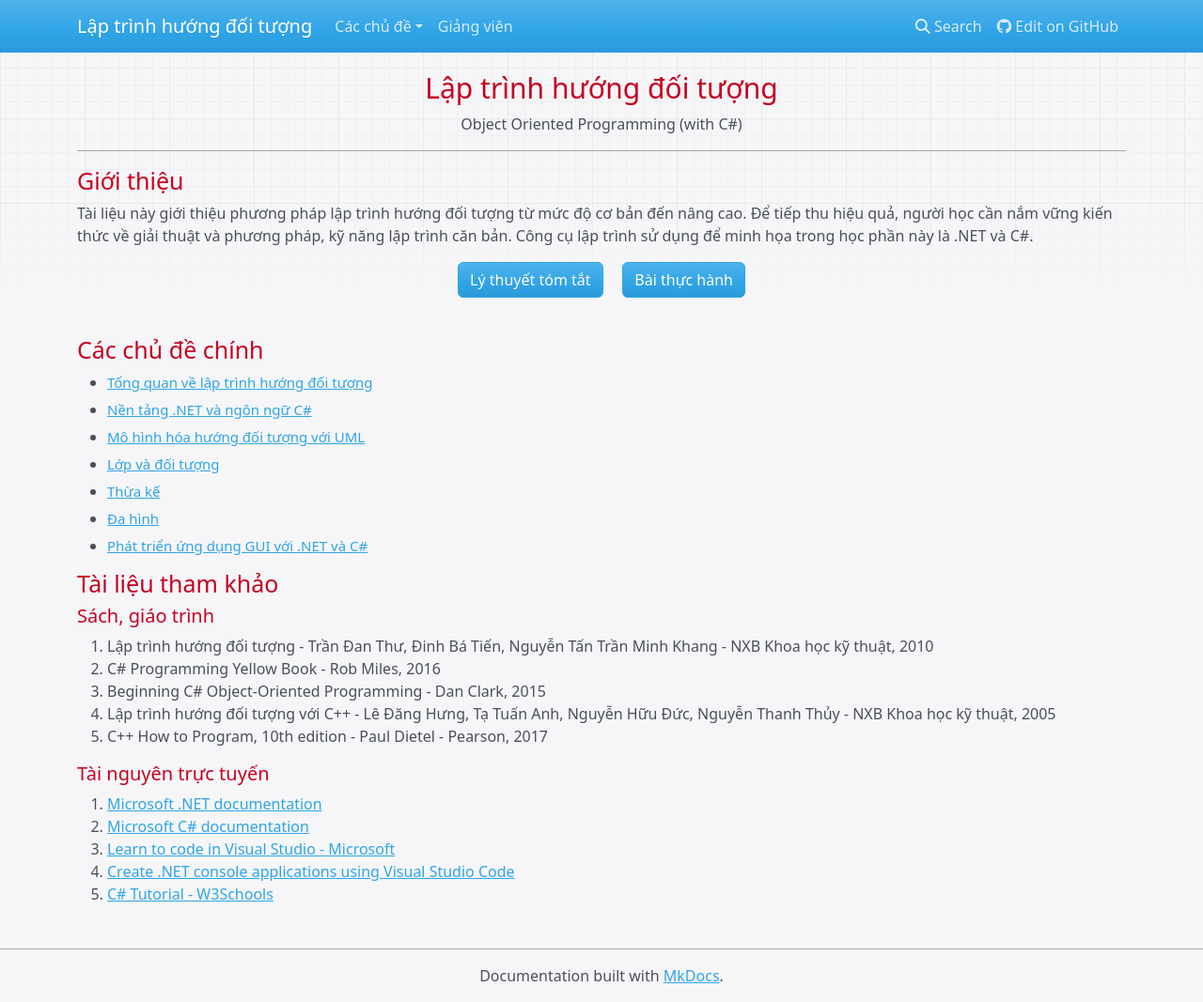
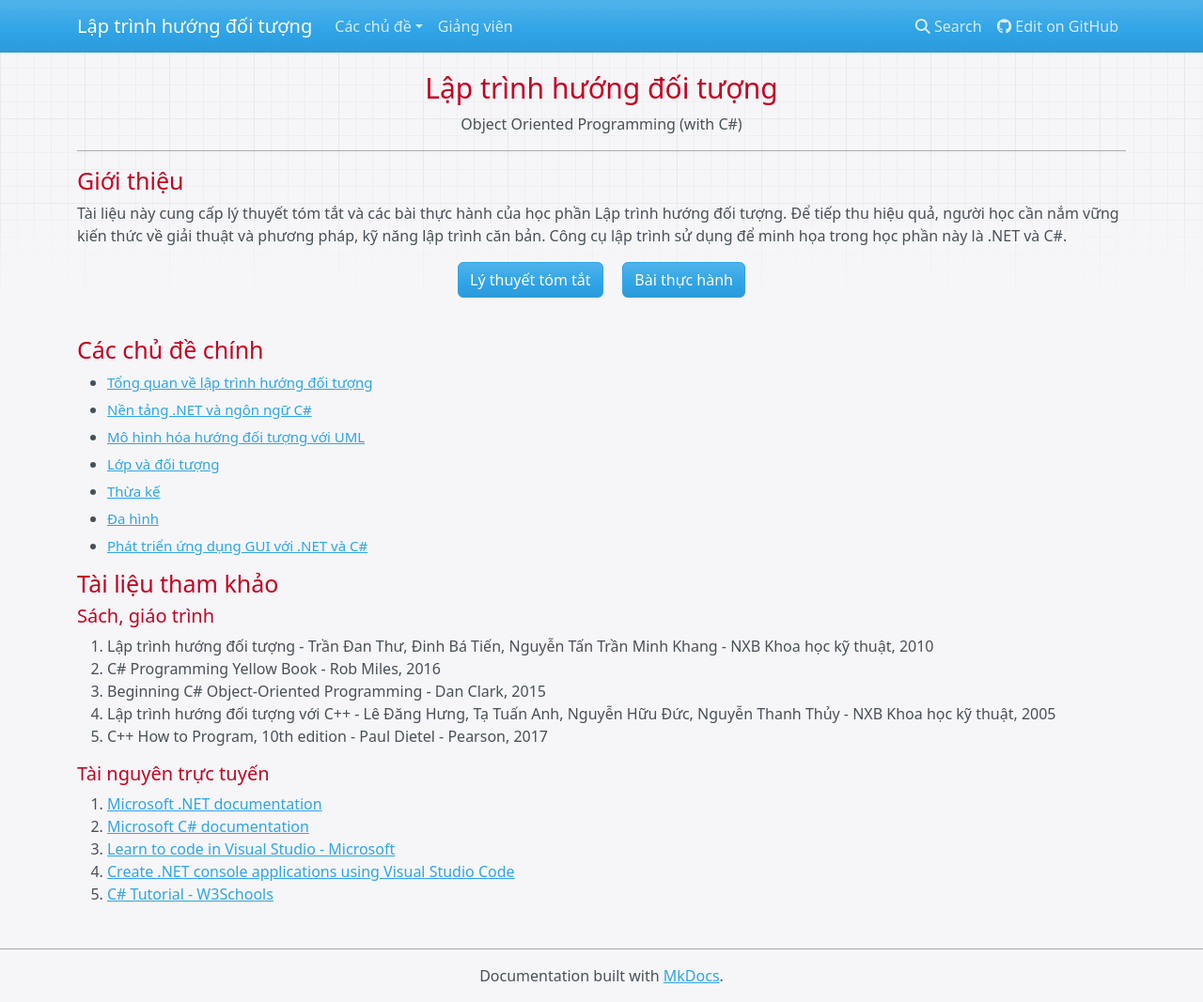
Before and after one commit to nd-hung/python-programming, an MkDocs documentation site: the page built from docs/README.md, in a window 1280 px wide and 1067 px high. Shown: the whole window at 94% size. Built offline with MkDocs 1.6.1, drawn with Linux system fonts in a browser that asks for light colours; nearby versions of some CDN libraries; old or Windows-style settings are respelled for this version of MkDocs.

Commit message:
Update intro

```diff
--- a/docs/README.md
+++ b/docs/README.md
@@ -6,7 +6,7 @@ Object Oriented Programming (with C#)
 
 ## Giới thiệu
 
-Tài liệu này giới thiệu phương pháp lập trình hướng đối tượng từ mức độ cơ bản đến nâng cao. Để tiếp thu hiệu quả, người học cần nắm vững kiến thức về giải thuật và phương pháp, kỹ năng lập trình căn bản. Công cụ lập trình sử dụng để minh họa trong học phần này là .NET và C#.
+Tài liệu này cung cấp lý thuyết tóm tắt và các bài thực hành của học phần Lập trình hướng đối tượng. Để tiếp thu hiệu quả, người học cần nắm vững kiến thức về giải thuật và phương pháp, kỹ năng lập trình căn bản. Công cụ lập trình sử dụng để minh họa trong học phần này là .NET và C#.
 
 <div class="text-center">
     <a href="topics/" class="btn btn-primary" role="button">Lý thuyết tóm tắt</a>
```
